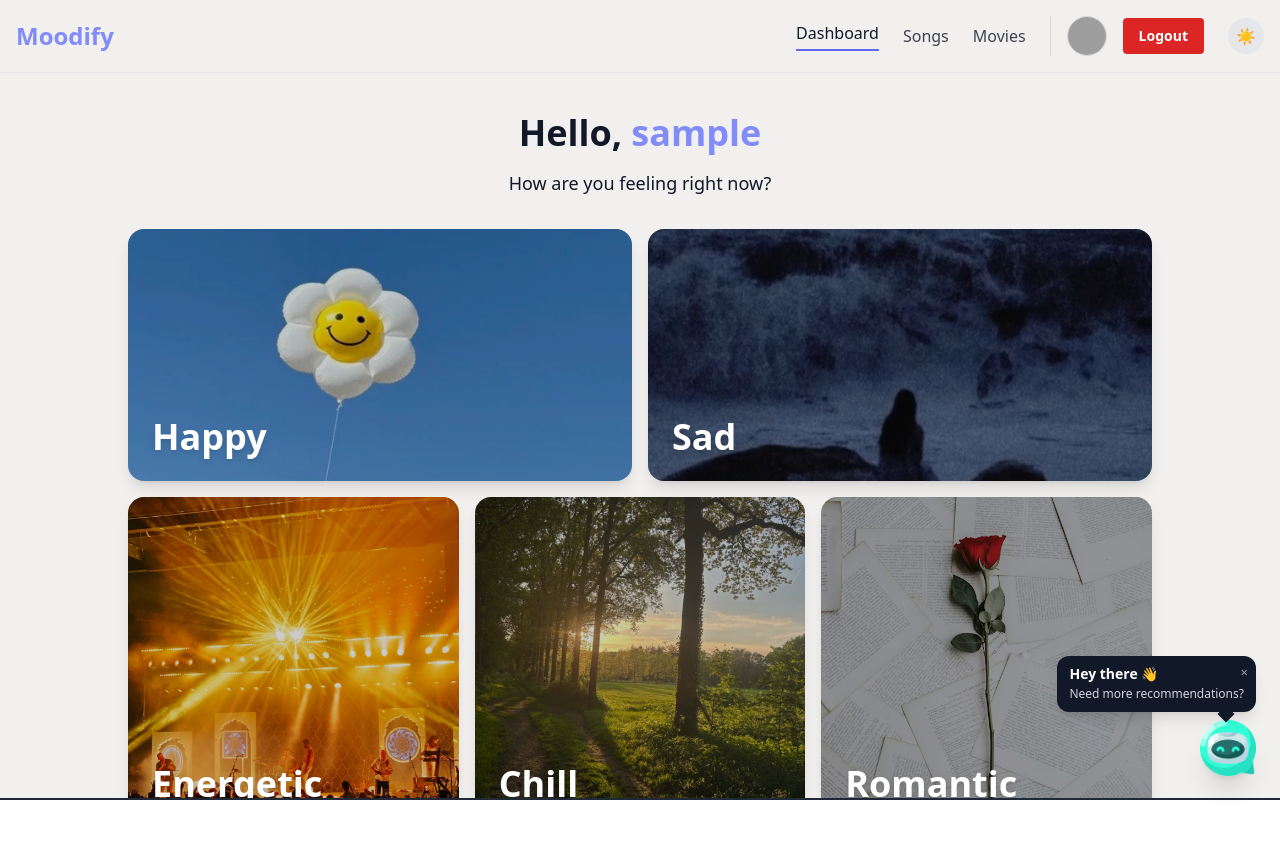
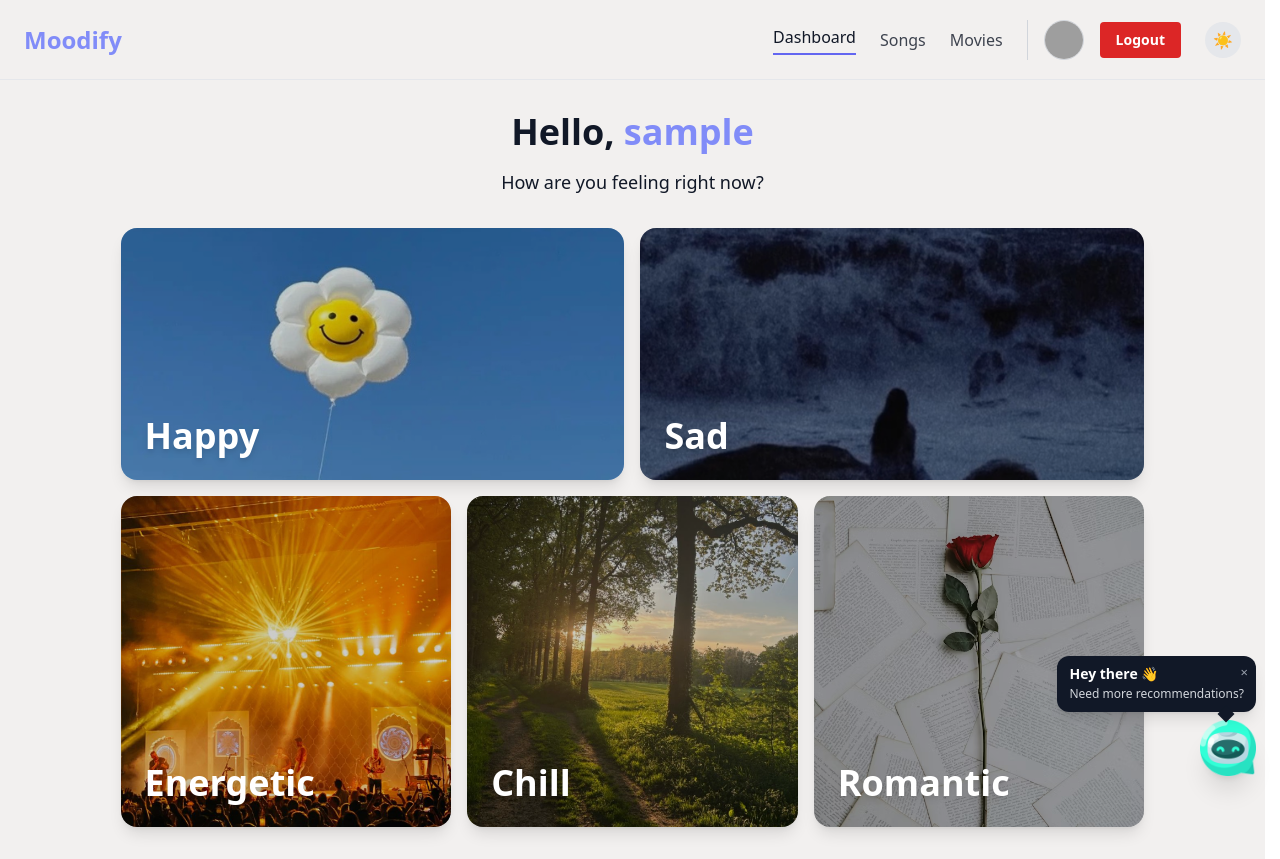
Before and after one commit to ChayLuck/Moodify, a React (Create React App) app in the folder client/: page /dashboard in a window 1280 px wide. Before the commit the page ends 800 px from the top, so only its background shows below. Built offline with nearby package versions, Linux system fonts and the light colour scheme; sample sign-in values are in the browser's storage; grey boxes are pictures that could not be loaded.

Commit message:
Update dashboard, navbar and recommendation logic

```diff
--- a/client/src/components/Navbar.js
+++ b/client/src/components/Navbar.js
@@ -1,6 +1,8 @@
 import { Link, useNavigate, useLocation } from "react-router-dom";
 import { useEffect, useState } from "react";
 import { useTheme } from "../context/ThemeContext";
+
+const NAV_H = 80; // px
 
 const Navbar = () => {
   const navigate = useNavigate();
@@ -26,7 +28,6 @@ const Navbar = () => {
     window.location.reload();
   };
 
-  // Aktif link alt çizgi
   const isActive = (path) =>
     location.pathname === path
       ? "border-b-2 border-indigo-500 pb-1"
@@ -34,50 +35,53 @@ const Navbar = () => {
 
   return (
     <nav
-      className=" bg-mainBg text-mainText p-4 shadow-lg border-b border-gray-200 dark:border-gray-800 ">
-      <div className="container mx-auto flex justify-between items-center">
-        {/* Logo */}
+      className="bg-mainBg text-mainText shadow-lg border-b border-gray-200 dark:border-gray-800"
+      style={{ height: NAV_H }}
+    >
+      <div className="mx-auto max-w-7xl h-full px-4 md:px-6 flex items-center justify-between">
+        {/* Logo (asla kaymasın) */}
         <Link
           to="/"
-          className="text-2xl font-bold text-indigo-400 flex items-center gap-2"
+          className="text-2xl font-bold text-indigo-400 leading-none whitespace-nowrap shrink-0"
         >
-          {/* <img src="mainlogo.png" alt="Moodify Logo" style={{ width: '40px', height: 'auto' }} />  */}
           Moodify
         </Link>
 
         {/* Right side */}
-        <div className="flex items-center space-x-6">
+        <div className="flex items-center gap-3 md:gap-6 flex-nowrap">
           {user ? (
             <>
-              <Link to="/dashboard" className={isActive("/dashboard")}>
+              {/* Linkler küçük ekranda gizli (wrap yapmasın diye) */}
+              <div className="hidden md:flex items-center gap-6">
+                <Link to="/dashboard" className={`${isActive("/dashboard")} whitespace-nowrap`}>
                   Dashboard
                 </Link>
-
-              <Link to="/songs" className={isActive("/songs")}>
+                <Link to="/songs" className={`${isActive("/songs")} whitespace-nowrap`}>
                   Songs
                 </Link>
-
-              <Link to="/movies" className={isActive("/movies")}>
+                <Link to="/movies" className={`${isActive("/movies")} whitespace-nowrap`}>
                   Movies
                 </Link>
+              </div>
 
               {/* Profile / Actions */}
-              <div className="flex items-center gap-4 border-l border-gray-300 dark:border-gray-700 pl-4">
-                <Link to="/profile">
+              <div className="flex items-center gap-3 md:gap-4 border-l border-gray-300 dark:border-gray-700 pl-3 md:pl-4">
+                <Link to="/profile" className="flex items-center">
                   <img
                     src={user.profileIcon || "/icons/default.png"}
                     alt="Profile"
-                    className="w-10 h-10 rounded-full object-cover
+                    className="w-9 h-9 md:w-10 md:h-10 rounded-full object-cover
                                border border-gray-300 dark:border-gray-700
-                               hover:opacity-80 transition"
+                               hover:opacity-80 transition shrink-0"
                   />
                 </Link>
 
+                {/* Logout küçük ekranda daha kompakt */}
                 <button
                   onClick={handleLogout}
-                  className="bg-red-600 hover:bg-red-500
-                             text-white px-4 py-2 rounded
-                             text-sm font-bold transition"
+                  className="bg-red-600 hover:bg-red-500 text-white
+                             px-3 md:px-4 py-2 rounded
+                             text-xs md:text-sm font-bold transition whitespace-nowrap"
                 >
                   Logout
                 </button>
@@ -85,24 +89,26 @@ const Navbar = () => {
             </>
           ) : (
             <>
-              <Link to="/login" className={isActive("/login")}>
+              <Link to="/login" className={`${isActive("/login")} whitespace-nowrap`}>
                 Login
               </Link>
 
               <Link
                 to="/signup"
                 className="bg-indigo-500 hover:bg-indigo-600
-                           text-white px-5 py-2 rounded-full
-                           font-bold transition shadow-lg shadow-indigo-500/20"
+                           text-white px-4 md:px-5 py-2 rounded-full
+                           font-bold transition shadow-lg shadow-indigo-500/20 whitespace-nowrap"
               >
                 Sign Up
               </Link>
             </>
           )}
-          {/* 🌗 Theme Toggle */}
+
+          {/* Theme Toggle */}
           <button
             onClick={toggleTheme}
-            className="w-9 h-9 flex items-center justify-center rounded-full bg-gray-200 dark:bg-gray-800 hover:scale-110 transition"
+            className="w-9 h-9 flex items-center justify-center rounded-full
+                       bg-gray-200 dark:bg-gray-800 hover:scale-110 transition shrink-0"
             title="Toggle theme"
           >
             {theme === "dark" ? "🌙" : "☀️"}
--- a/client/src/index.css
+++ b/client/src/index.css
@@ -21,3 +21,14 @@
     --color-primary: 129 140 248;      /* indigo-400 */
   }
 }
+
+
+html {
+  overflow-y: scroll;        /* scrollbar alanı her zaman rezerve edilir */
+  scrollbar-gutter: stable;  /* destekleyen tarayıcılarda daha da stabil */
+}
+
+body {
+  margin: 0;
+  overflow-x: hidden;        /* yatay taşma olursa engelle */
+}
--- a/client/src/pages/Dashboard.js
+++ b/client/src/pages/Dashboard.js
@@ -40,7 +40,7 @@ const Dashboard = () => {
 
   const MOODS = [
     { name: "Happy", color: "bg-yellow-500 text-white" },
-    { name: "Sad",color: "bg-blue-600 text-white" },
+    { name: "Sad", color: "bg-blue-600 text-white" },
     { name: "Energetic", color: "bg-red-500 text-white" },
     { name: "Chill", color: "bg-green-500 text-white" },
     { name: "Romantic", color: "bg-pink-500 text-white" },
@@ -57,13 +57,10 @@ const Dashboard = () => {
 
     try {
       // 1) Recommendation al
-      const res = await axios.post(
-        "http://localhost:5000/api/recommendations",
-        {
+      const res = await axios.post("http://localhost:5000/api/recommendations", {
         userId: currentUserId,
         mood: selectedMood,
-        }
-      );
+      });
 
       setResult(res.data);
 
@@ -180,17 +177,14 @@ const Dashboard = () => {
           mood: mood,
         });
       } else {
-        await axios.post(
-          "http://localhost:5000/api/users/favorites/add-movie",
-          {
+        await axios.post("http://localhost:5000/api/users/favorites/add-movie", {
           userId: user._id,
           movie: {
             id: itemToFavorite.data.id,
             title: itemToFavorite.data.title,
           },
           mood: mood,
-          }
-        );
+        });
       }
 
       showToast("success", `Added to favorites as ${mood}! ❤️`);
@@ -203,20 +197,16 @@ const Dashboard = () => {
   };
 
   const MOOD_IMAGES = {
-    Happy:
-      "/assets/happy.png", // Parti / Neşe
-    Sad: "/assets/sad.png", // Yağmurlu cam / Melankoli
-    Energetic:
-      "/assets/energetic.png", // Konser / Ateş / Koşu
-    Chill:
-      "/assets/chill.png", // Doğa / Kahve / Cinque Terre
-    Romantic:
-      "/assets/romantic.avif", // Gün batımı / Çift
+    Happy: "/assets/happy.png",
+    Sad: "/assets/sad.png",
+    Energetic: "/assets/energetic.png",
+    Chill: "/assets/chill.png",
+    Romantic: "/assets/romantic.avif",
   };
 
   return (
-    <div className="h-[calc(100vh-75px)] w-full overflow-hidden bg-mainBg text-mainText p-4 md:p-10 pb-32 transition-all duration-500">
-      <div className="max-w-6xl mx-auto text-center">
+    <div className="min-h-[calc(100vh-80px)] w-full bg-mainBg text-mainText px-4 md:px-10 py-6 md:py-8 transition-all duration-500 flex items-center justify-center">
+      <div className="w-full max-w-6xl mx-auto text-center">
         {/* HEADER */}
         <h1 className="text-4xl font-bold mb-4">
           Hello, <span className="text-indigo-400">{user?.username}</span>
@@ -224,16 +214,18 @@ const Dashboard = () => {
         <p className="mb-8 text-lg">How are you feeling right now?</p>
 
         {/* --- MOOD BUTTONS (HERO vs COMPACT MODE) --- */}
-        <div className={
+        <div
+          className={
             !result
-            /* Vitrin Modu: Görselli 3x2 Grid (Üstte 2 geniş, altta 3 kare) */
-            ? "grid grid-cols-2 md:grid-cols-6 gap-4 w-full max-w-5xl mx-auto mt-8"
-            /* Sonuç Modu: Orijinal Flex Yapısı (Eski haline dönüyor) */
+              ? "grid grid-cols-2 md:grid-cols-6 gap-4 w-full max-w-5xl mx-auto mt-4"
               : "flex flex-wrap justify-center gap-4 mb-12 transition-all duration-500"
-        }>
+          }
+        >
           {MOODS.map((m, index) => {
-             // Grid Düzeni: İlk 2 kart geniş (span-3), diğerleri kare (span-2)
-             const gridSpanClass = index < 2 ? "md:col-span-3 aspect-[2/1]" : "md:col-span-2 aspect-square";
+            const gridSpanClass =
+              index < 2
+                ? "md:col-span-3 aspect-[2/1]"
+                : "md:col-span-2 aspect-square";
 
             return (
               <button
@@ -241,34 +233,44 @@ const Dashboard = () => {
                 onClick={() => handleMoodSelect(m.name)}
                 className={`
                   relative overflow-hidden rounded-2xl font-bold transition-all duration-300 transform shadow-lg group
-                    ${!result
-                        /* Vitrin Stili (Resimli) */
+                  ${
+                    !result
                       ? `${gridSpanClass} hover:scale-[1.02] hover:shadow-2xl text-white flex flex-col justify-end p-6 text-left`
-                        /* Sonuç Stili (Orijinal Renkli Butonlar) */
                       : `${m.color} px-8 py-4 text-xl hover:scale-110 opacity-80 hover:opacity-100 flex items-center`
                   }
                   ${mood === m.name && result ? "ring-4 ring-white scale-110 opacity-100" : ""}
                 `}
               >
-                  {/* SADECE VİTRİN MODUNDA: Arka Plan Resmi ve Karartma */}
                 {!result && (
                   <>
                     <div
                       className="absolute inset-0 bg-cover bg-center transition-transform duration-700"
                       style={{ backgroundImage: `url(${MOOD_IMAGES[m.name]})` }}
                     />
-                        {/* Resmin üzerine hafif renkli filtre + karartma */}
-                        <div className={`absolute inset-0 bg-gradient-to-t ${m.color.replace('bg-', 'from-').replace('500', '900')}/90 to-transparent opacity-60 group-hover:opacity-80 transition-opacity`} />
+                    <div
+                      className={`absolute inset-0 bg-gradient-to-t ${m.color
+                        .replace("bg-", "from-")
+                        .replace("500", "900")}/90 to-transparent opacity-60 group-hover:opacity-80 transition-opacity`}
+                    />
                     <div className="absolute inset-0 bg-black/20 group-hover:bg-transparent transition-colors" />
                   </>
                 )}
 
-                  {/* İçerik: Vitrinde altta ve büyük, Sonuçta yan yana ve küçük */}
                 <div className="relative z-10">
-                      <span className={!result ? "text-5xl md:text-6xl mb-2 block drop-shadow-md" : "mr-2 inline"}>
+                  <span
+                    className={
+                      !result
+                        ? "text-5xl md:text-6xl mb-2 block drop-shadow-md"
+                        : "mr-2 inline"
+                    }
+                  >
                     {m.emoji}
                   </span>
-                      <span className={!result ? "text-3xl md:text-4xl drop-shadow-md" : ""}>
+                  <span
+                    className={
+                      !result ? "text-3xl md:text-4xl drop-shadow-md" : ""
+                    }
+                  >
                     {m.name}
                   </span>
                 </div>
@@ -404,8 +406,6 @@ const Dashboard = () => {
         )}
       </div>
 
-      {/* --- EXTRA MODALS --- */}
-
       {/* Mood Feedback Modal */}
       {showMoodModal && (
         <div className="fixed inset-0 bg-black/80 flex items-center justify-center z-[60] p-4 backdrop-blur-md animate-fade-in">
@@ -458,13 +458,9 @@ const Dashboard = () => {
         track={selectedTrack}
         loading={modalLoading}
         onClose={closeModal}
-        onPlay={
-          selectedTrack ? () => setPlayingTrack(selectedTrack.id) : undefined
-        }
+        onPlay={selectedTrack ? () => setPlayingTrack(selectedTrack.id) : undefined}
         onFavorite={
-          selectedTrack
-            ? () => initiateFavorite("track", selectedTrack)
-            : undefined
+          selectedTrack ? () => initiateFavorite("track", selectedTrack) : undefined
         }
       />
 
```
Also changed, not shown: 2 other files (tests, documents, lock files or other folders). Lines whose indentation alone changed are shown as unchanged.
